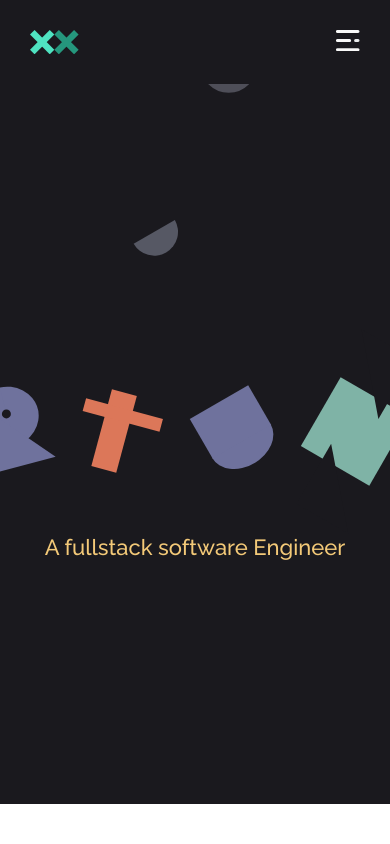
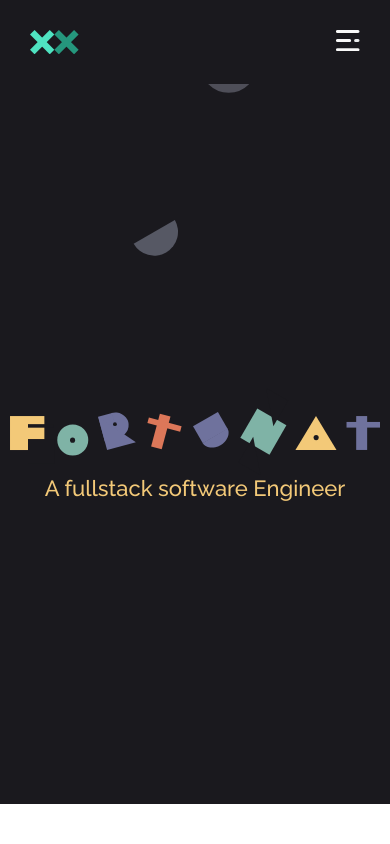
Before and after one commit to FottyM/mutunda, a Next.js app: page / in a window 390 px wide. Shown: the top 844 px of the page. Built offline with nearby package versions, Linux system fonts and the light colour scheme.

Commit message:
+ responsive hero-section title svg

```diff
--- a/src/components/HeroSection.js
+++ b/src/components/HeroSection.js
@@ -2,6 +2,7 @@ import HeroImage from "../imgs/hero-bg.svg"
 import HeroTitle from "../imgs/fortunat.svg"
 import HeroTitleSmall from "../imgs/fortunat-small.svg"
 import styled from "@emotion/styled"
+import { useEffect, useState } from "react"
 
 const Wrapper = styled.div`
     width: 100vw;
@@ -47,11 +48,24 @@ const StyledSVG = styled(HeroImage)`
 
 
 const HeroSection = () => {
+    const [matches, setMatches] = useState()
+    useEffect(() => {
+        const media = window.matchMedia("(max-width: 767.98px)");
+        if (media.matches !== matches) {
+            setMatches(media.matches)
+        }
+        const listener = () => setMatches(media.matches)
+        media.addEventListener('change', listener)
+        return () => media.removeEventListener("change", listener)
+    }, [matches])
+
+    console.log('matches', matches);
+
     return (
         <Wrapper>
             <StyledSVG />
             <Text>
-                <h1><HeroTitle /></h1>
+                <h1>{matches ? (<HeroTitleSmall />) : (<HeroTitle />)}</h1>
                 <span>A fullstack software Engineer</span>
             </Text>
         </Wrapper>
```
